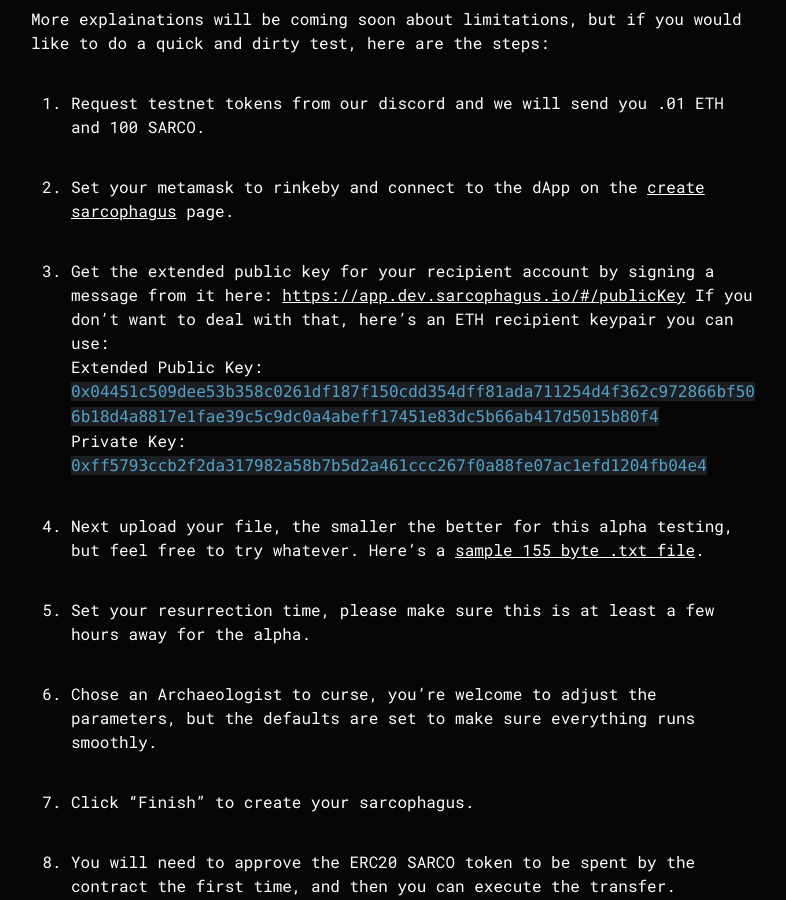
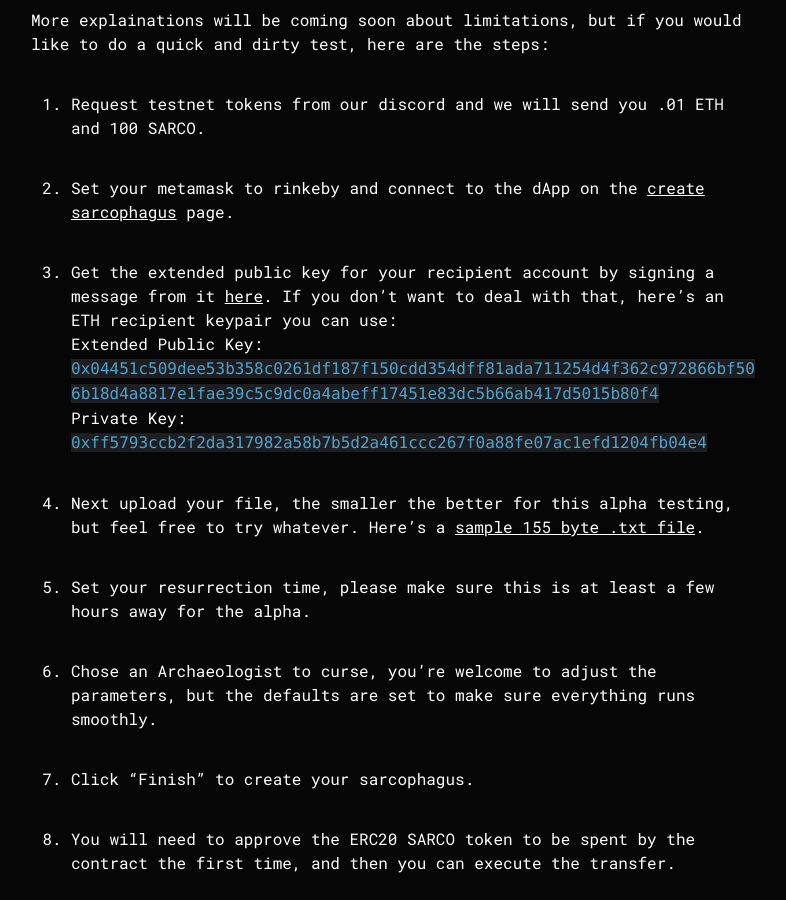
Before and after one commit to sarcophagus-org/marketing_site, a Jekyll site: the page built from _posts/2021-03-17-Its-Probably-Nothing-Update-0.md, in a window 1280 px wide and 900 px high, scrolled down 1332 px. Shown: the whole window, without its empty margins (244-1030 px from the left). Built offline with Jekyll 4.4.1, drawn with Linux system fonts in a browser that asks for light colours; some of the changed lines change nothing that is shown.

Commit message:
Update 2021-03-17-Its-Probably-Nothing-Update-0.md

```diff
--- a/_posts/2021-03-17-Its-Probably-Nothing-Update-0.md
+++ b/_posts/2021-03-17-Its-Probably-Nothing-Update-0.md
@@ -16,7 +16,7 @@
 0. [Fixed supply token minted](https://etherscan.io/token/0x7697b462a7c4ff5f8b55bdbc2f4076c2af9cf51a)
 1. [Liquidity mining deployed, funded, and running](https://etherscan.io/address/0x7a9a0d2ae824ba57a5fe7dabaf7e6846021d4e8e)
 2. [Builders vesting distribution contract funded and running](https://etherscan.io/address/0xe79a907147055fbc9dee9f337c5746271b045122)
-3. [Aragon DAO voting proxy contract deployed](https://client.aragon.org/#/sarcophagus.aragonid.eth)
+3. [Aragon DAO voting proxy contract deployed](https://etherscan.io/address/0xBD53450702A341F356d609d76044DB8a06E200B3)
 4. [DAO created and funded w/incentive allocations](https://client.aragon.org/#/sarcophagus/0x3299f6a52983ba00ffaa0d8c2d5075ca3f3b7991/)
 5. [Uniswap ETH/SARCO pool small but chugging along](https://info.uniswap.org/token/0x7697b462a7c4ff5f8b55bdbc2f4076c2af9cf51a)
 
@@ -31,7 +31,7 @@
 
 If you would like to help us test Sarcophagus please go to our [Discord](https://discord.gg/XPNKEZW) and request some testnet tokens. Someone will send you .01 ETH and 100 SARCO on the Rinkeby network. You can then connect your metammask to the app and try everything out!
 
-The rinkeby token address for the mock $SARCO is: [0x77ec161f6c2f2ce4554695a07e071d3f0ef3aef5](https://rinkeby.etherscan.io/token/0x77ec161f6c2f2ce4554695a07e071d3f0ef3aef5)
+The rinkeby token address for the mock $SARCO is: `0x77ec161f6c2f2ce4554695a07e071d3f0ef3aef5`
 
 More explainations will be coming soon about limitations, but if you would like to do a quick and dirty test, here are the steps:
 
@@ -39,7 +39,7 @@
 
 1. Set your metamask to rinkeby and connect to the dApp on the [create sarcophagus](https://app.dev.sarcophagus.io/#/create) page.
 
-2. Get the extended public key for your recipient account by signing a message from it here: [https://app.dev.sarcophagus.io/#/publicKey](https://app.dev.sarcophagus.io/#/publicKey)
+2. Get the extended public key for your recipient account by signing a message from it [here](https://app.dev.sarcophagus.io/#/publicKey).
 If you don't want to deal with that, here's an ETH recipient keypair you can use: <br>
 Extended Public Key:
 `0x04451c509dee53b358c0261df187f150cdd354dff81ada711254d4f362c972866bf506b18d4a8817e1fae39c5c9dc0a4abeff17451e83dc5b66ab417d5015b80f4`<br>
```
